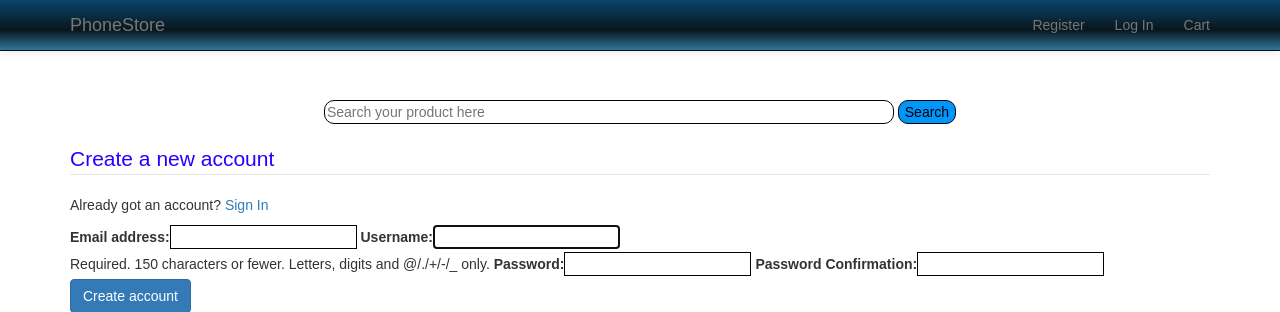
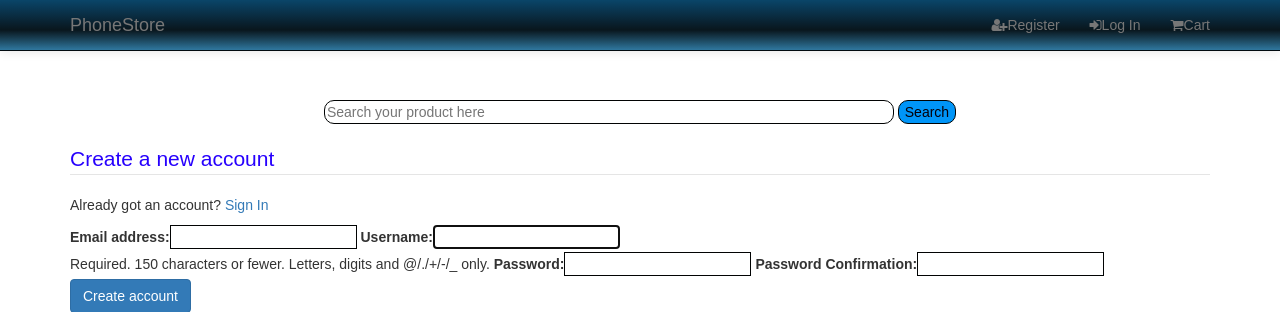
Before and after one commit to markofsuccess/fullstack-ecommerce, a Django app: page /accounts/register/ in a window 1280 px wide. Shown: the top 312 px of the page. Run offline with Django 3.2, Linux system fonts and the light colour scheme; some libraries are stand-ins or nearby versions.

Commit message:
added icons to navbar

```diff
--- a/templates/base.html
+++ b/templates/base.html
@@ -30,15 +30,15 @@
             <div id="navbar" class="navbar-collapse collapse">
                 <ul class="nav navbar-nav navbar-right">
                     {% if user.is_authenticated %}
-                        <li><a href="{% url 'profile' %}">Profile</a></li>
-                        <li><a href="{% url 'logout' %}">Log Out</a></li>
+                        <li><a href="{% url 'profile' %}"><i class="fa fa-user"></i>Profile</a></li>
+                        <li><a href="{% url 'logout' %}"><i class="fa fa-sign-out">>Log Out</a></li>
                     {%  else %}
-                        <li><a href="{% url 'register' %}">Register</a></li>
-                        <li><a href="{% url 'login' %}">Log In</a></li>
+                        <li><a href="{% url 'register' %}"><i class="fa fa-user-plus"></i>Register</a></li>
+                        <li><a href="{% url 'login' %}"><i class="fa fa-sign-in"></i>Log In</a></li>
                     {% endif %}
                     <li>
                         <a href="{% url 'view_cart' %}">
-                            <i class="fa fa-shipping-cart"></i>Cart
+                            <i class="fa fa-shopping-cart"></i>Cart
                             {% if product_count > 0 %}
                             <label class="badge badge-warning">{{ product_count }}</label>
                             {% endif %}
```
Also changed, not shown: static/css/custom.css (+26 -18 lines).
